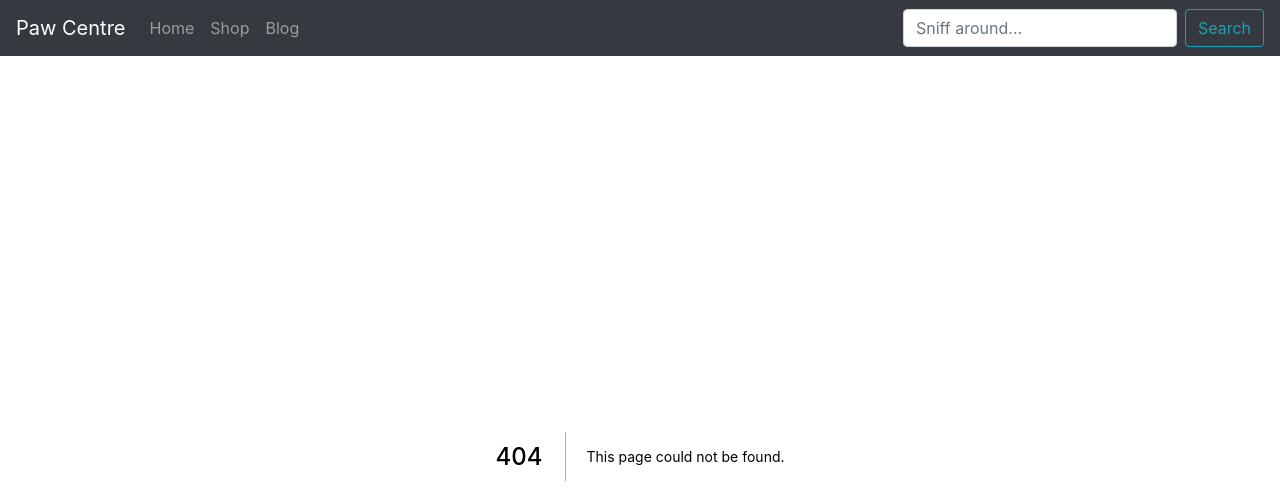
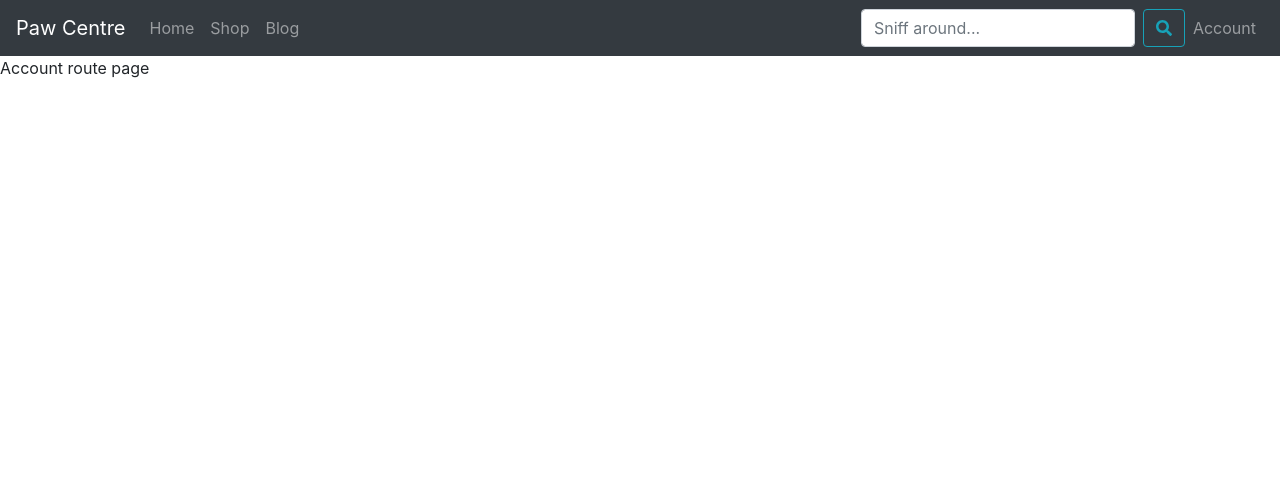
Before and after one commit to vsan626/paw-centre, a Next.js app: page /account/account in a window 1280 px wide. Before the commit this address had no page. Shown: the top 504 px of the page. Built offline with nearby package versions, Linux system fonts and the light colour scheme.

Commit message:
in process of setting up firebase db and creating a seed file for database

```diff
--- a/components/NavBar.jsx
+++ b/components/NavBar.jsx
@@ -1,5 +1,7 @@
 import React from 'react';
 import Link from 'next/link';
+import { FontAwesomeIcon } from '@fortawesome/react-fontawesome';
+import { faSearch } from '@fortawesome/free-solid-svg-icons';
 import { Navbar, Nav, Form, FormControl, Button } from 'react-bootstrap';
 export default class NavBar extends React.Component {
   constructor(props) {
@@ -9,10 +11,12 @@ export default class NavBar extends React.Component {
 
   render() {
     return (
-      <Navbar bg="dark" variant="dark">
+      <Navbar collapseOnSelect expand="lg" bg="dark" variant="dark">
         <Link href="/" passHref>
           <Navbar.Brand href="/">Paw Centre</Navbar.Brand>
         </Link>
+        <Navbar.Toggle aria-controls="responsive-navbar-nav" />
+        <Navbar.Collapse id="responsive-navbar-nav">
           <Nav className="mr-auto">
             <Link href="/" passHref>
               <Nav.Link>Home</Nav.Link>
@@ -30,8 +34,16 @@ export default class NavBar extends React.Component {
               placeholder="Sniff around..."
               className="mr-sm-2"
             />
-          <Button variant="outline-info">Search</Button>
+            <Button variant="outline-info">
+              <FontAwesomeIcon icon={faSearch} />
+            </Button>
           </Form>
+          <Nav>
+            <Link href="/account/account" passHref>
+              <Nav.Link>Account</Nav.Link>
+            </Link>
+          </Nav>
+        </Navbar.Collapse>
       </Navbar>
     );
   }
--- /dev/null
+++ b/next.config.js
@@ -0,0 +1,15 @@
+const webpack = require('webpack');
+require('dotenv').config();
+
+module.exports = {
+  webpack: config => {
+    const env = Object.keys(process.env).reduce((acc, curr) => {
+      acc[`process.env.${curr}`] = JSON.stringify(process.env[curr]);
+      return acc;
+    }, {});
+
+    config.plugins.push(new webpack.DefinePlugin(env));
+
+    return config;
+  }
+};
--- a/package.json
+++ b/package.json
@@ -4,7 +4,13 @@
   "description": "",
   "main": "index.js",
   "dependencies": {
+    "@fortawesome/fontawesome-svg-core": "^1.2.30",
+    "@fortawesome/free-solid-svg-icons": "^5.14.0",
+    "@fortawesome/react-fontawesome": "^0.1.11",
     "bootstrap": "^4.5.0",
+    "dotenv": "^8.2.0",
+    "firebase": "^7.17.1",
+    "firebase-admin": "^9.0.0",
     "next": "^9.5.1",
     "react": "^16.13.1",
     "react-bootstrap": "^1.3.0",
--- /dev/null
+++ b/pages/account/account.jsx
@@ -0,0 +1,12 @@
+import React from 'react';
+
+
+const Account = () => {
+  return(
+    <div>
+      Account route page
+    </div>
+  )
+}
+
+export default Account;
```
Also changed, not shown: lib/database/index.js (added, +19 -0 lines), lib/database/seed.js (added, +16 -0 lines), pages/account/signUp.jsx (added, +12 -0 lines), 2 other files (tests, documents, lock files or other folders). Lines whose indentation alone changed are shown as unchanged.
